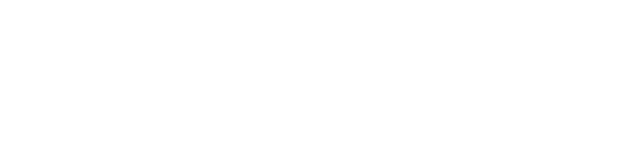
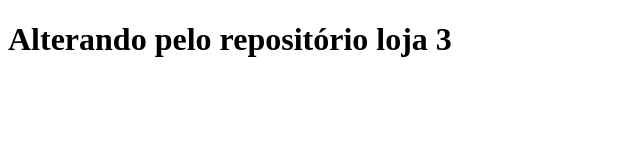
Before and after one commit to wendelabssilva/lojavirtual, a plain HTML site: page index.html in a window 1280 px wide. Shown: the whole page, without its empty margins (0-640 px from the left). Drawn offline with Linux system fonts and the light colour scheme.

Commit message:
editing index & creating script.js

```diff
--- a/index.html
+++ b/index.html
@@ -6,6 +6,6 @@
     <title>Document</title>
 </head>
 <body>
-
+    <h1>Alterando pelo repositório loja 3</h1>
 </body>
 </html>
--- /dev/null
+++ b/script.js
@@ -0,0 +1 @@
+console.log('Hello World');
```
